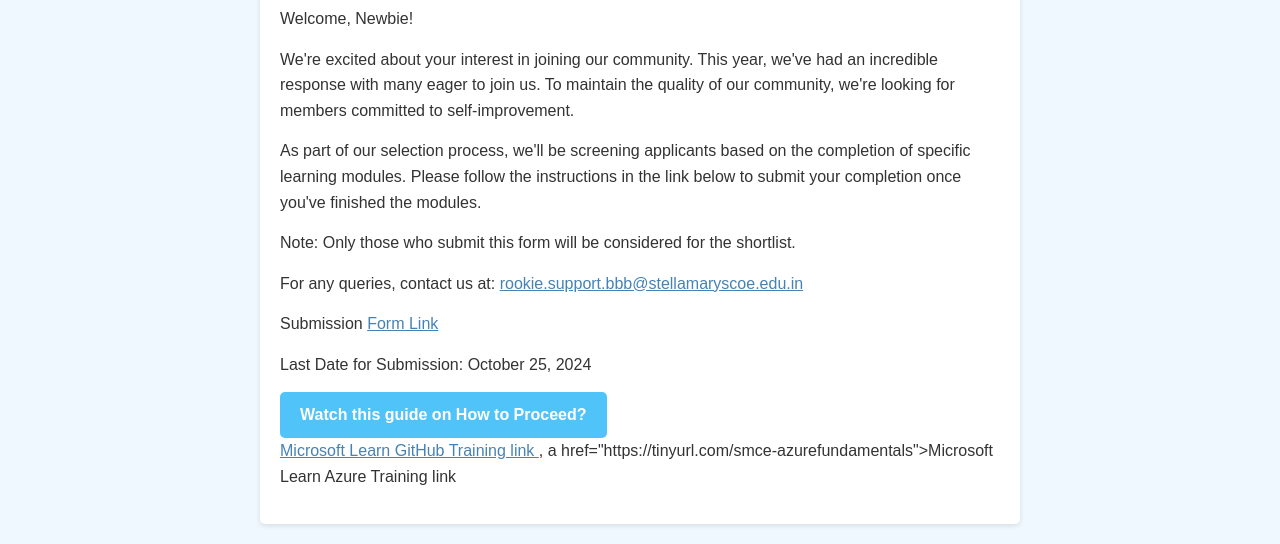
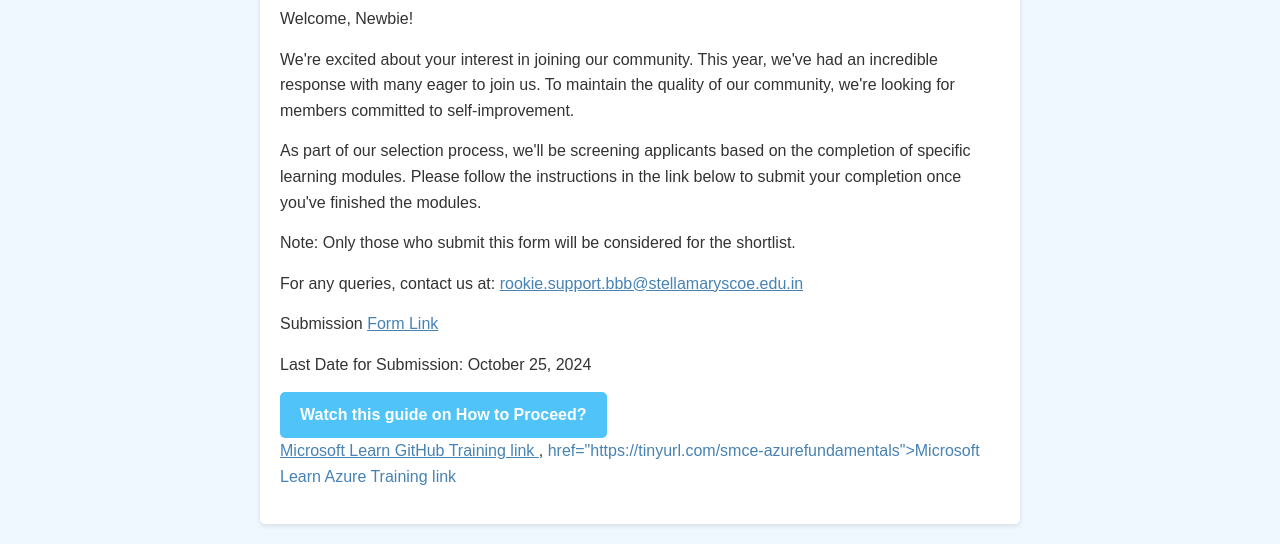
Before and after one commit to roshan-lal-dia/be-a-basher, a plain HTML site: page index.html in a window 1280 px wide. Shown: the part 424-968 px from the top of the page. Drawn offline with Linux system fonts and the light colour scheme.

Commit message:
Update index.html

```diff
--- a/index.html
+++ b/index.html
@@ -125,7 +125,7 @@
 			<p>Submission <a href="https://docs.google.com/forms/d/e/1FAIpQLSf0ezwBz_HrGrV4y8OQ7U-5d4EcP32rxuTbuPOMC-e2wC2xWQ/viewform">Form Link</a></p>
 			<p>Last Date for Submission: October 25, 2024</p>
 			<a href="https://app.tango.us/app/workflow/Microsoft-Learn-Screening---Transcript-Submission-Guide----BeABasher---7bf6a1d6b8004516a3858deb60d2146c" class="button">Watch this guide on How to Proceed?</a>
-<p><a href="https://tinyurl.com/smce-github">Microsoft Learn GitHub Training link </a>, a href="https://tinyurl.com/smce-azurefundamentals">Microsoft Learn Azure Training link </a> </p>
+<p><a href="https://tinyurl.com/smce-github">Microsoft Learn GitHub Training link </a>, <a> href="https://tinyurl.com/smce-azurefundamentals">Microsoft Learn Azure Training link </a> </p>
 		</div>
 	</div>
 </body>
```
